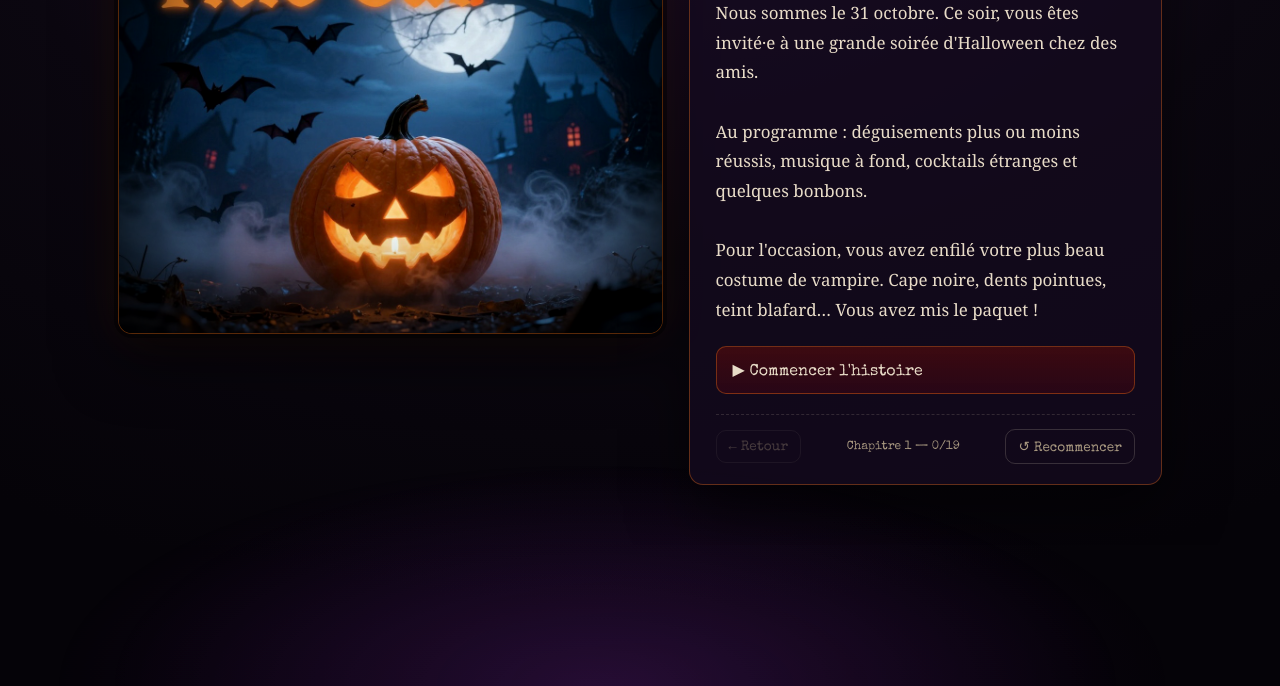
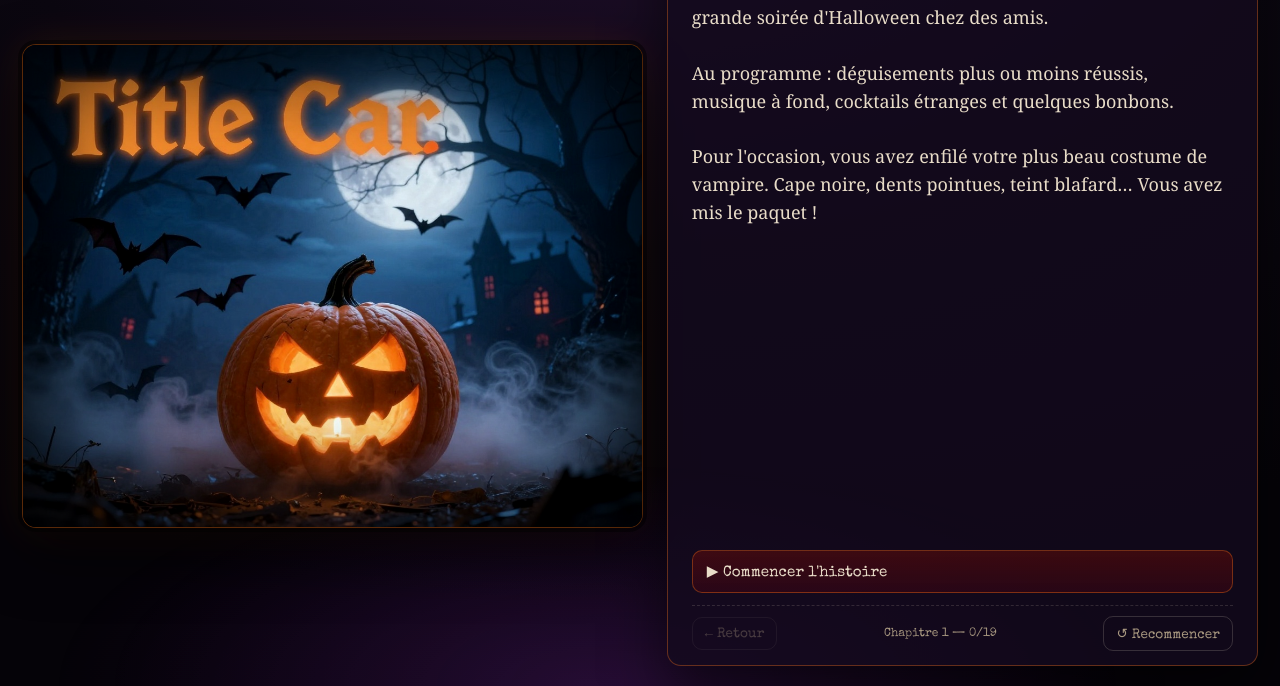
Before and after one commit to adrien-image/Amazing-halloween, a plain HTML site: page index.html in a window 1280 px wide. Shown: the part 114-800 px from the top of the page. Drawn offline with nearby package versions, Linux system fonts and the light colour scheme; a web font is replaced by a local one.

Commit message:
Layout plein ecran sans scroll : hauteur 100dvh, image et panneau contraints a la fenetre, taille de texte ajustee dynamiquement
Co-authored-by: adrien-image <adrien-image@users.noreply.github.com>

```diff
--- a/app.js
+++ b/app.js
@@ -17,6 +17,19 @@
 
   function escapeHtml(s) {
     return s.replace(/&/g, "&amp;").replace(/</g, "&lt;").replace(/>/g, "&gt;");
+  }
+
+  function fitText() {
+    const el = els.text;
+    const max = 18;
+    const min = 11;
+    let size = max;
+    el.style.fontSize = size + "px";
+    el.style.lineHeight = "1.55";
+    while (size > min && el.scrollHeight > el.clientHeight) {
+      size -= 0.5;
+      el.style.fontSize = size + "px";
+    }
   }
 
   function renderText(raw) {
@@ -61,6 +74,8 @@
     els.slide.style.animation = "none";
     void els.slide.offsetWidth;
     els.slide.style.animation = "";
+
+    requestAnimationFrame(fitText);
   }
 
   els.back.addEventListener("click", function () {
@@ -80,4 +95,10 @@
   });
 
   render("start");
+
+  let resizeTimer = null;
+  window.addEventListener("resize", function () {
+    clearTimeout(resizeTimer);
+    resizeTimer = setTimeout(fitText, 120);
+  });
 })();
--- a/style.css
+++ b/style.css
@@ -15,11 +15,11 @@
 html, body {
   margin: 0;
   padding: 0;
-  min-height: 100%;
+  height: 100%;
   background: radial-gradient(1200px 800px at 50% -10%, #241031 0%, var(--bg) 55%, #050308 100%);
   color: var(--ink);
   font-family: "IM Fell English", Georgia, serif;
-  overflow-x: hidden;
+  overflow: hidden;
 }
 
 .fog {
@@ -40,16 +40,21 @@ html, body {
 #app {
   position: relative;
   z-index: 1;
-  max-width: 1080px;
+  height: 100vh;
+  height: 100dvh;
+  max-width: 1280px;
   margin: 0 auto;
-  padding: 24px 18px 60px;
+  padding: 20px 22px;
+  display: flex;
 }
 
 .slide {
   display: grid;
-  grid-template-columns: 1.15fr 1fr;
-  gap: 26px;
-  align-items: start;
+  grid-template-columns: 1.05fr 1fr;
+  gap: 24px;
+  align-items: stretch;
+  width: 100%;
+  min-height: 0;
   animation: fadein 0.7s ease both;
 }
 @keyframes fadein {
@@ -64,12 +69,16 @@ html, body {
   border: 1px solid var(--line);
   box-shadow: 0 0 0 4px rgba(0,0,0,0.45), 0 24px 60px rgba(0,0,0,0.65), 0 0 44px rgba(255,117,24,0.12);
   background: #000;
+  min-height: 0;
+  align-self: center;
+  max-height: 100%;
 }
 .slide-image-wrap img {
   display: block;
   width: 100%;
-  height: auto;
-  aspect-ratio: 1152 / 896;
+  height: 100%;
+  max-height: calc(100vh - 40px);
+  max-height: calc(100dvh - 40px);
   object-fit: cover;
   filter: saturate(0.92) contrast(1.05);
 }
@@ -84,50 +93,58 @@ html, body {
   background: var(--card);
   border: 1px solid var(--line);
   border-radius: 14px;
-  padding: 26px 26px 20px;
+  padding: 20px 24px 14px;
   backdrop-filter: blur(6px);
   box-shadow: 0 24px 60px rgba(0,0,0,0.55);
+  display: flex;
+  flex-direction: column;
+  min-height: 0;
+  overflow: hidden;
 }
 
 .slide-title {
   font-family: "Creepster", cursive;
   font-weight: 400;
-  font-size: clamp(1.7rem, 3.4vw, 2.5rem);
+  font-size: clamp(1.4rem, 2.6vw, 2.1rem);
   letter-spacing: 0.04em;
   color: var(--accent);
   text-shadow: 0 0 18px rgba(255, 117, 24, 0.45), 2px 2px 0 #2a0a00;
-  margin: 0 0 14px;
+  margin: 0 0 10px;
+  flex: 0 0 auto;
 }
 
 .slide-text {
-  font-size: 1.06rem;
-  line-height: 1.75;
+  font-size: 1rem;
+  line-height: 1.6;
   color: var(--ink);
-  max-height: 46vh;
-  overflow-y: auto;
-  padding-right: 8px;
+  flex: 1 1 auto;
+  min-height: 0;
+  overflow: hidden;
+  padding-right: 6px;
   white-space: pre-line;
 }
-.slide-text::-webkit-scrollbar { width: 8px; }
-.slide-text::-webkit-scrollbar-thumb { background: var(--blood); border-radius: 4px; }
-.slide-text::-webkit-scrollbar-track { background: rgba(255,255,255,0.05); }
 .slide-text em { color: #d9b8ff; font-style: italic; }
 .slide-text .dialogue { color: #ffd9a8; }
 
 .choices {
   display: flex;
   flex-direction: column;
-  gap: 12px;
-  margin-top: 22px;
+  gap: 10px;
+  margin-top: 14px;
+  flex: 0 0 auto;
+  overflow-y: auto;
+  min-height: 0;
 }
+.choices::-webkit-scrollbar { width: 8px; }
+.choices::-webkit-scrollbar-thumb { background: var(--blood); border-radius: 4px; }
 
 .btn {
   font-family: "Special Elite", "Courier New", monospace;
-  font-size: 1rem;
+  font-size: 0.95rem;
   text-align: left;
   cursor: pointer;
   border-radius: 10px;
-  padding: 13px 16px;
+  padding: 11px 14px;
   transition: transform 0.12s ease, box-shadow 0.12s ease, background 0.12s ease;
 }
 .btn-choice {
@@ -156,9 +173,10 @@ html, body {
   align-items: center;
   justify-content: space-between;
   gap: 10px;
-  margin-top: 20px;
+  margin-top: 12px;
   border-top: 1px dashed rgba(232, 220, 200, 0.15);
-  padding-top: 14px;
+  padding-top: 10px;
+  flex: 0 0 auto;
 }
 .breadcrumb {
   font-family: "Special Elite", monospace;
@@ -181,6 +199,9 @@ html, body {
 }
 
 @media (max-width: 860px) {
+  html, body { overflow: auto; height: auto; }
+  #app { height: auto; min-height: 100dvh; }
   .slide { grid-template-columns: 1fr; }
-  .slide-text { max-height: none; }
+  .slide-image-wrap img { max-height: 46vh; height: auto; aspect-ratio: 1152 / 896; }
+  .slide-text { overflow-y: auto; }
 }
```
